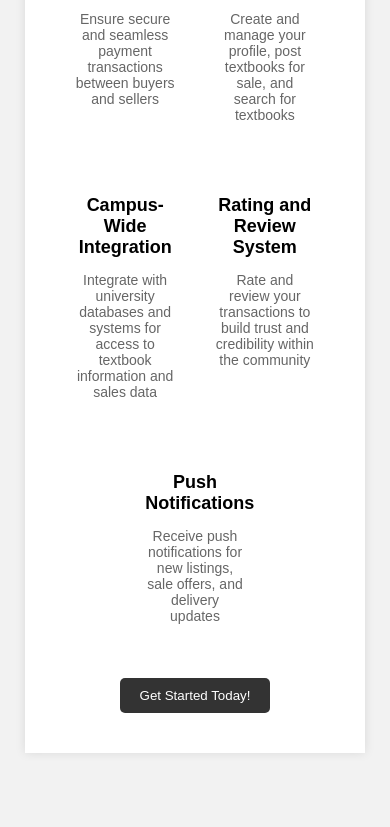
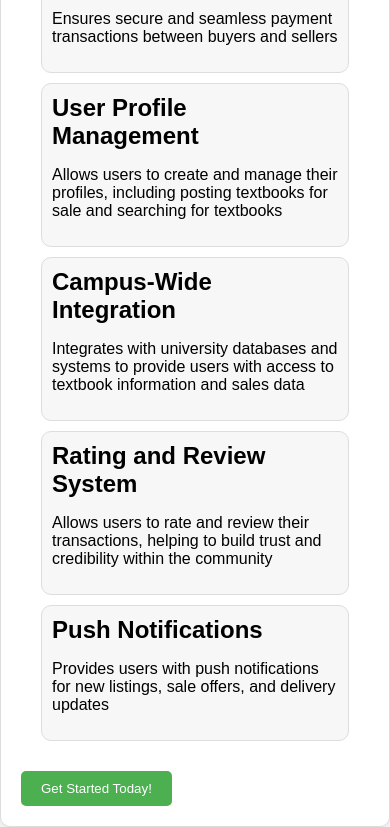
Before and after one commit to zainaliqureshi174/launchmind, a plain HTML site: page index.html in a window 390 px wide. Shown: the part 681-1508 px from the top of the page. Before the commit the page ends 1442 px from the top, so only its background shows below. Drawn offline with Linux system fonts and the light colour scheme.

Commit message:
Add landing page for A mobile platform where university students can bu

```diff
--- a/index.html
+++ b/index.html
@@ -1,106 +1,106 @@
 <!DOCTYPE html>
+<!-- Generated by EngineerAgent <agent@launchmind.ai> -->
 <html lang="en">
 <head>
 	<meta charset="UTF-8">
 	<meta name="viewport" content="width=device-width, initial-scale=1.0">
-    <title>Textbook Trader</title>
+	<title>TextbookHub</title>
 	<style>
 		body {
 			font-family: Arial, sans-serif;
-            background-color: #f2f2f2;
+			background-color: #f7f7f7;
+			margin: 0;
+			padding: 0;
 		}
+
 		.container {
-            width: 80%;
+			max-width: 1200px;
 			margin: auto;
-            background-color: #fff;
 			padding: 20px;
+			background-color: #ffffff;
+			border: 1px solid #ddd;
+			border-radius: 10px;
 			box-shadow: 0 0 10px rgba(0, 0, 0, 0.1);
 		}
+
 		.header {
 			background-color: #333;
-            color: #fff;
+			color: #ffffff;
 			padding: 20px;
 			text-align: center;
 		}
+
 		.header h1 {
-            font-size: 36px;
+			margin: 0;
+		}
+
+		.features {
+			padding: 20px;
+		}
+
+		.feature {
+			background-color: #f7f7f7;
+			padding: 10px;
 			margin-bottom: 10px;
+			border: 1px solid #ddd;
+			border-radius: 10px;
 		}
-        .header h2 {
-            font-size: 24px;
-            color: #ccc;
+
+		.feature h2 {
+			margin: 0;
 		}
-        .features {
-            display: flex;
-            flex-wrap: wrap;
-            justify-content: center;
-        }
-        .feature {
-            width: 33.33%;
-            margin: 20px;
-            text-align: center;
-        }
-        .feature h3 {
-            font-size: 18px;
-            margin-bottom: 10px;
-        }
-        .feature p {
-            font-size: 14px;
-            color: #666;
-        }
-        .cta {
-            background-color: #333;
-            color: #fff;
+
+		.button {
+			background-color: #4caf50;
+			color: #ffffff;
 			padding: 10px 20px;
 			border: none;
 			border-radius: 5px;
 			cursor: pointer;
-            margin: 20px auto;
-            display: block;
 		}
-        .cta:hover {
-            background-color: #555;
+
+		.button:hover {
+			background-color: #3e8e41;
 		}
 	</style>
 </head>
 <body>
-    <!-- Generated by EngineerAgent <agent@launchmind.ai> -->
 	<div class="container">
 		<div class="header">
-            <h1>Textbook Trader</h1>
-            <h2>Elevate Your Textbook Buying and Selling Experience</h2>
+			<h1>TextbookHub</h1>
+			<h2>Easy textbook buying and selling for university students</h2>
 		</div>
 		<div class="features">
 			<div class="feature">
-                <h3>AI-Powered Price Suggestions</h3>
-                <p>Get accurate price suggestions for your textbooks to ensure fair transactions</p>
+				<h2>AI-Powered Price Suggestions</h2>
+				<p>Provides users with accurate price suggestions for their textbooks to ensure fair transactions</p>
 			</div>
 			<div class="feature">
-                <h3>Instant Delivery Coordination</h3>
-                <p>Automate the delivery process between buyers and sellers for quick and efficient delivery</p>
+				<h2>Instant Delivery Coordination</h2>
+				<p>Automates the delivery process between buyers and sellers, ensuring textbooks are delivered quickly and efficiently</p>
 			</div>
 			<div class="feature">
-                <h3>Secure Payment Processing</h3>
-                <p>Ensure secure and seamless payment transactions between buyers and sellers</p>
+				<h2>Secure Payment Processing</h2>
+				<p>Ensures secure and seamless payment transactions between buyers and sellers</p>
 			</div>
 			<div class="feature">
-                <h3>User Profile Management</h3>
-                <p>Create and manage your profile, post textbooks for sale, and search for textbooks</p>
+				<h2>User Profile Management</h2>
+				<p>Allows users to create and manage their profiles, including posting textbooks for sale and searching for textbooks</p>
 			</div>
 			<div class="feature">
-                <h3>Campus-Wide Integration</h3>
-                <p>Integrate with university databases and systems for access to textbook information and sales data</p>
+				<h2>Campus-Wide Integration</h2>
+				<p>Integrates with university databases and systems to provide users with access to textbook information and sales data</p>
 			</div>
 			<div class="feature">
-                <h3>Rating and Review System</h3>
-                <p>Rate and review your transactions to build trust and credibility within the community</p>
+				<h2>Rating and Review System</h2>
+				<p>Allows users to rate and review their transactions, helping to build trust and credibility within the community</p>
 			</div>
 			<div class="feature">
-                <h3>Push Notifications</h3>
-                <p>Receive push notifications for new listings, sale offers, and delivery updates</p>
+				<h2>Push Notifications</h2>
+				<p>Provides users with push notifications for new listings, sale offers, and delivery updates</p>
 			</div>
 		</div>
-        <button class="cta">Get Started Today!</button>
+		<button class="button">Get Started Today!</button>
 	</div>
 </body>
 </html>
```
Lines whose indentation alone changed are shown as unchanged.
